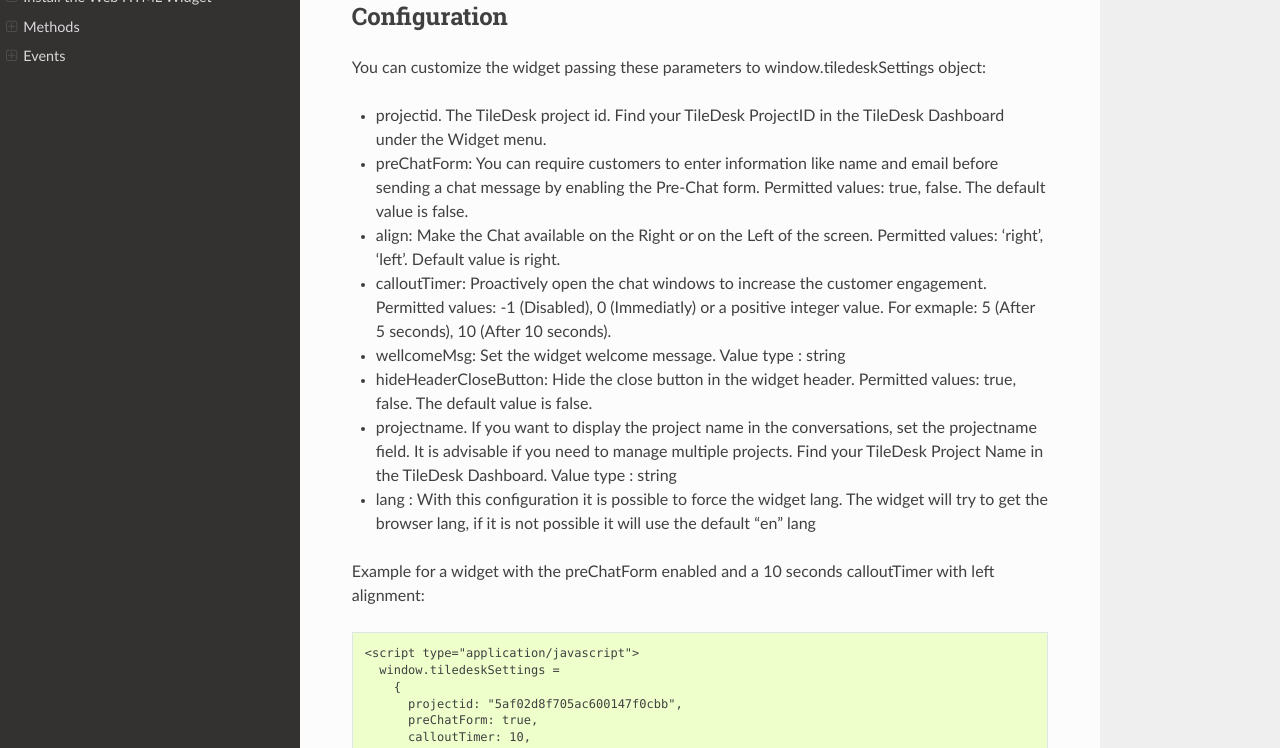
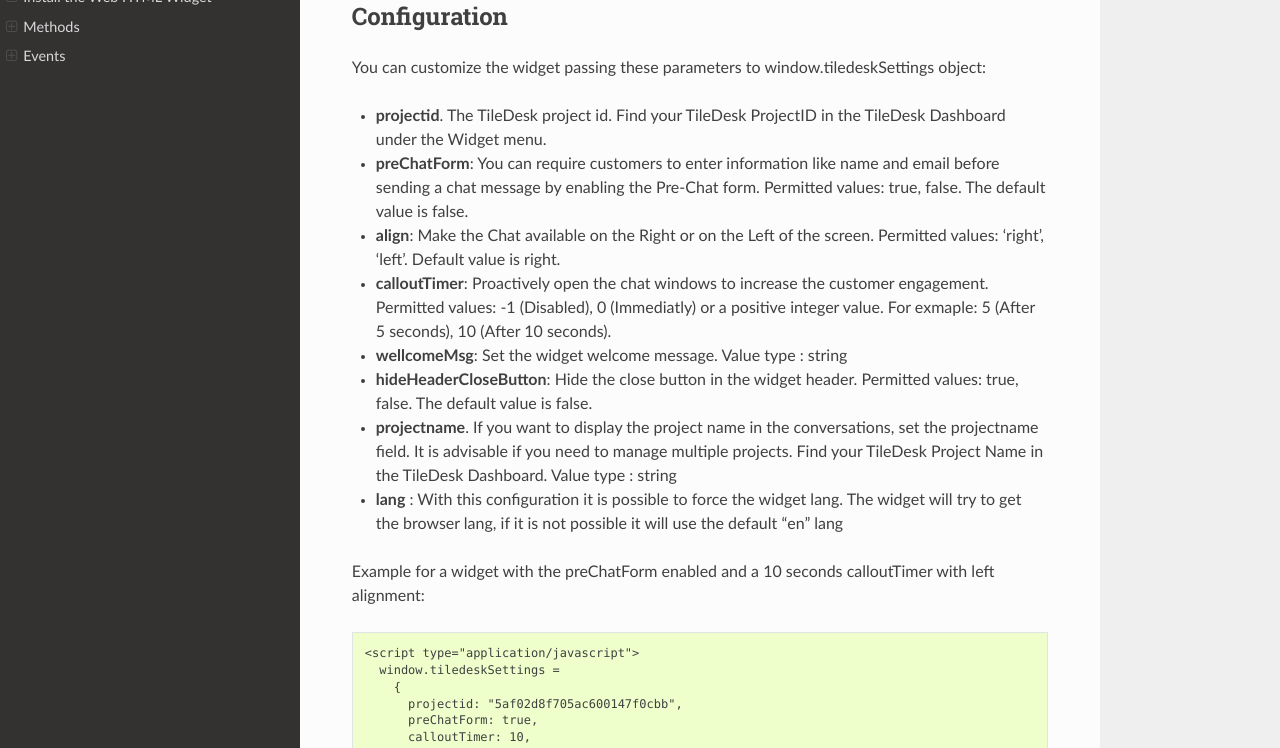
Before and after one commit to NavpreetSamra/tiledesk-docs, a Sphinx documentation site: the page built from docs/websdk.md, in a window 1280 px wide and 900 px high, scrolled down 901 px, cut to the strip 152-900 px from the top of the window. Built offline with Sphinx 7.4.7 and the Read the Docs theme 2.0.0, drawn with Linux system fonts in a browser that asks for light colours.

Commit message:
Update websdk.md

```diff
--- a/docs/websdk.md
+++ b/docs/websdk.md
@@ -32,22 +32,22 @@
 ## Configuration ##
 
 You can customize the widget passing these parameters to  window.tiledeskSettings object:
-* projectid. The TileDesk project id. Find your TileDesk ProjectID in the TileDesk Dashboard under the Widget menu.
+* **projectid**. The TileDesk project id. Find your TileDesk ProjectID in the TileDesk Dashboard under the Widget menu.
 
 
-* preChatForm: You can require customers to enter information like name and email before sending a chat message by enabling the Pre-Chat form. Permitted values: true, false. The default value is false.
+* **preChatForm**: You can require customers to enter information like name and email before sending a chat message by enabling the Pre-Chat form. Permitted values: true, false. The default value is false.
 
-* align: Make the Chat available on the Right or on the Left of the screen. Permitted values: 'right', 'left'. Default value is right.
+* **align**: Make the Chat available on the Right or on the Left of the screen. Permitted values: 'right', 'left'. Default value is right.
 
-* calloutTimer: Proactively open the chat windows to increase the customer engagement. Permitted values: -1 (Disabled), 0 (Immediatly) or a positive integer value. For exmaple: 5 (After 5 seconds),  10 (After 10 seconds).
+* **calloutTimer**: Proactively open the chat windows to increase the customer engagement. Permitted values: -1 (Disabled), 0 (Immediatly) or a positive integer value. For exmaple: 5 (After 5 seconds),  10 (After 10 seconds).
 
-* wellcomeMsg: Set the widget welcome message. Value type : string
+* **wellcomeMsg**: Set the widget welcome message. Value type : string
 
-* hideHeaderCloseButton: Hide the close button in the widget header. Permitted values: true, false. The default value is false.
+* **hideHeaderCloseButton**: Hide the close button in the widget header. Permitted values: true, false. The default value is false.
 
-* projectname. If you want to display the project name in the conversations, set the projectname field. It is advisable if you need to manage multiple projects. Find your TileDesk Project Name in the TileDesk Dashboard. Value type : string
+* **projectname**. If you want to display the project name in the conversations, set the projectname field. It is advisable if you need to manage multiple projects. Find your TileDesk Project Name in the TileDesk Dashboard. Value type : string
 
-* lang : With this configuration it is possible to force the widget lang. The widget will try to get the browser lang, if it is not possible it will use the default "en" lang
+* **lang** : With this configuration it is possible to force the widget lang. The widget will try to get the browser lang, if it is not possible it will use the default "en" lang
 
 Example for a widget with the preChatForm enabled and a 10 seconds calloutTimer with left alignment:
 
```
